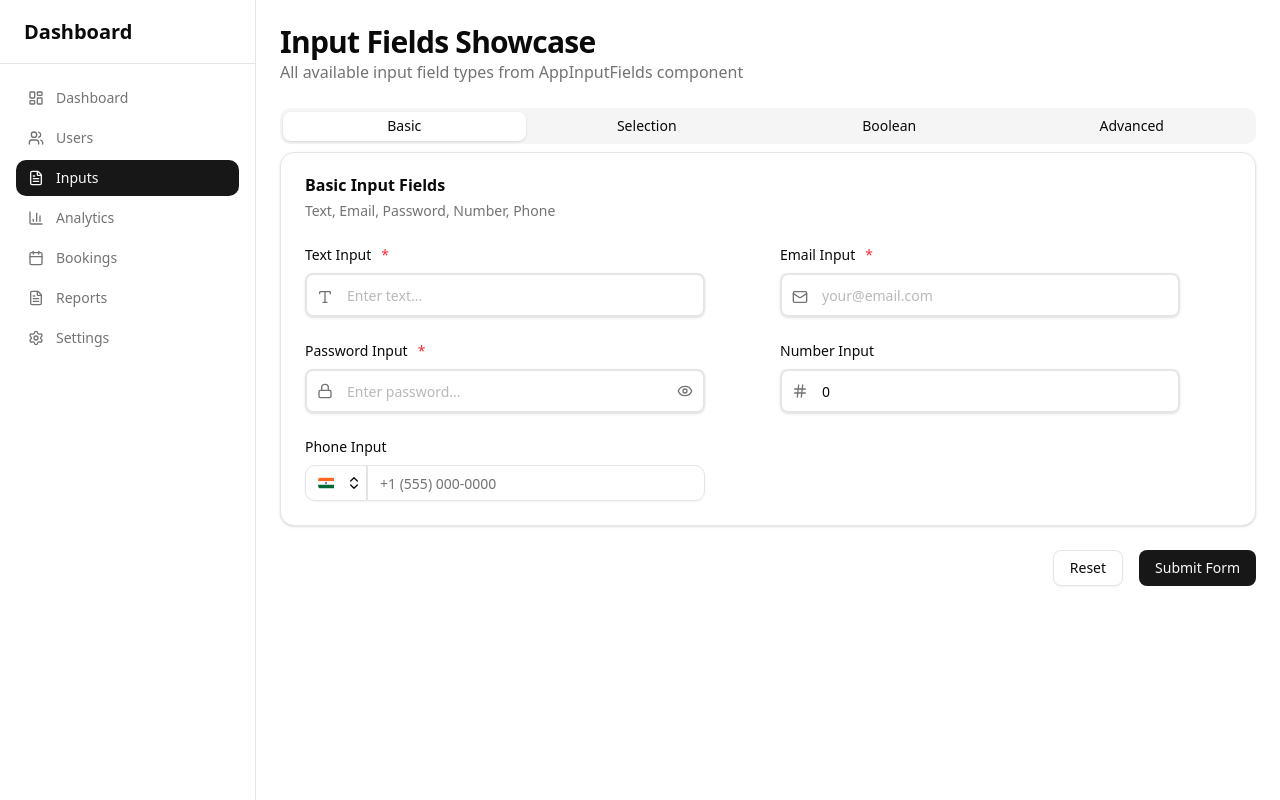
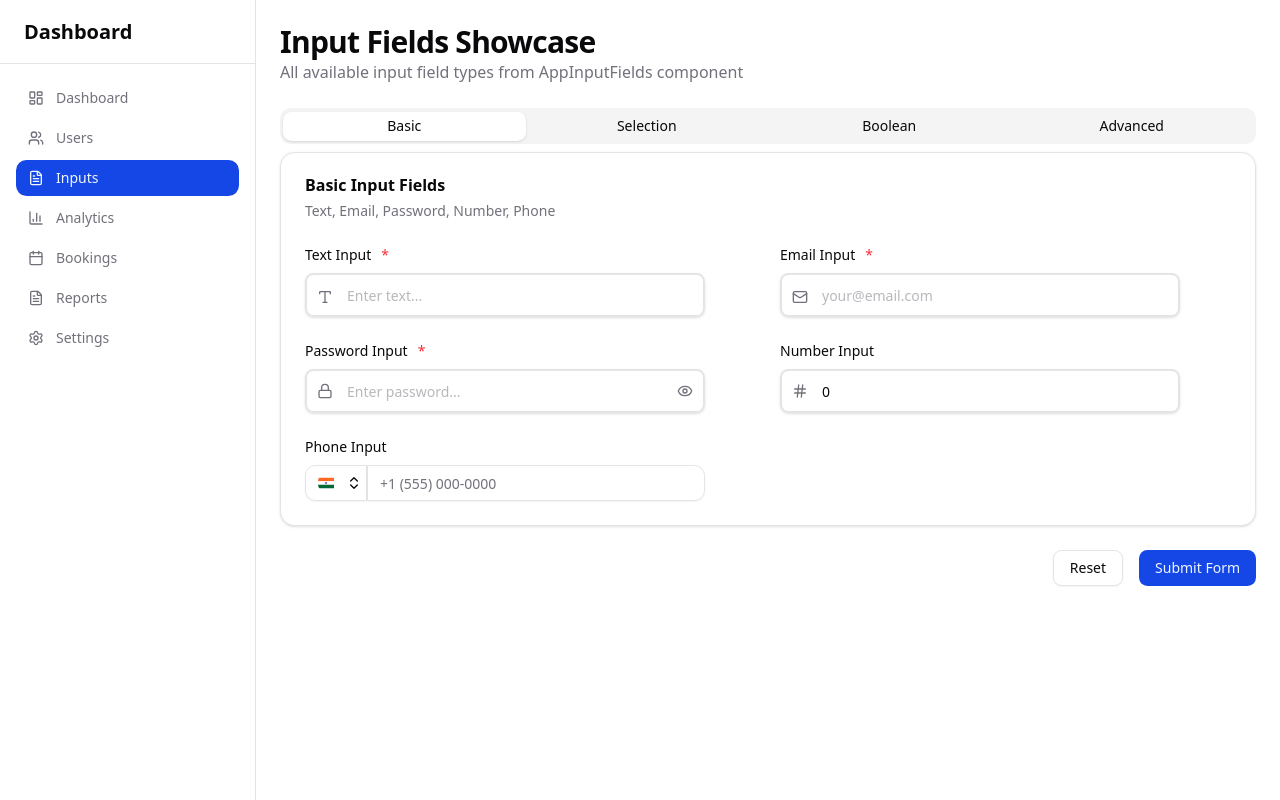
Before and after one commit to bhos1242/seva_samarpan, a Next.js app: page /dashboard/inputs in a window 1280 px wide. Built offline with nearby package versions, Linux system fonts and the light colour scheme.

Commit message:
feat: add global CSS with theme variables and new form-integrated multi-select and select input components.

```diff
--- a/app/globals.css
+++ b/app/globals.css
@@ -47,73 +47,74 @@
 }
 
 :root {
-  --radius: 0.625rem;
+  --radius: 0.65rem;
   --background: oklch(1 0 0);
-  --foreground: oklch(0.145 0 0);
+  --foreground: oklch(0.141 0.005 285.823);
   --card: oklch(1 0 0);
-  --card-foreground: oklch(0.145 0 0);
+  --card-foreground: oklch(0.141 0.005 285.823);
   --popover: oklch(1 0 0);
-  --popover-foreground: oklch(0.145 0 0);
-  --primary: oklch(0.205 0 0);
-  --primary-foreground: oklch(0.985 0 0);
-  --secondary: oklch(0.97 0 0);
-  --secondary-foreground: oklch(0.205 0 0);
-  --muted: oklch(0.97 0 0);
-  --muted-foreground: oklch(0.556 0 0);
-  --accent: oklch(0.97 0 0);
-  --accent-foreground: oklch(0.205 0 0);
+  --popover-foreground: oklch(0.141 0.005 285.823);
+  --primary: oklch(0.488 0.243 264.376);
+  --primary-foreground: oklch(0.97 0.014 254.604);
+  --secondary: oklch(0.967 0.001 286.375);
+  --secondary-foreground: oklch(0.21 0.006 285.885);
+  --muted: oklch(0.967 0.001 286.375);
+  --muted-foreground: oklch(0.552 0.016 285.938);
+  --accent: oklch(0.967 0.001 286.375);
+  --accent-foreground: oklch(0.21 0.006 285.885);
   --destructive: oklch(0.577 0.245 27.325);
-  --border: oklch(0.922 0 0);
-  --input: oklch(0.922 0 0);
+  --border: oklch(0.92 0.004 286.32);
+  --input: oklch(0.92 0.004 286.32);
   --ring: oklch(0.708 0 0);
-  --chart-1: oklch(0.646 0.222 41.116);
-  --chart-2: oklch(0.6 0.118 184.704);
-  --chart-3: oklch(0.398 0.07 227.392);
-  --chart-4: oklch(0.828 0.189 84.429);
-  --chart-5: oklch(0.769 0.188 70.08);
+  --chart-1: oklch(0.809 0.105 251.813);
+  --chart-2: oklch(0.623 0.214 259.815);
+  --chart-3: oklch(0.546 0.245 262.881);
+  --chart-4: oklch(0.488 0.243 264.376);
+  --chart-5: oklch(0.424 0.199 265.638);
   --sidebar: oklch(0.985 0 0);
-  --sidebar-foreground: oklch(0.145 0 0);
-  --sidebar-primary: oklch(0.205 0 0);
-  --sidebar-primary-foreground: oklch(0.985 0 0);
-  --sidebar-accent: oklch(0.97 0 0);
-  --sidebar-accent-foreground: oklch(0.205 0 0);
-  --sidebar-border: oklch(0.922 0 0);
+  --sidebar-foreground: oklch(0.141 0.005 285.823);
+  --sidebar-primary: oklch(0.546 0.245 262.881);
+  --sidebar-primary-foreground: oklch(0.97 0.014 254.604);
+  --sidebar-accent: oklch(0.967 0.001 286.375);
+  --sidebar-accent-foreground: oklch(0.21 0.006 285.885);
+  --sidebar-border: oklch(0.92 0.004 286.32);
   --sidebar-ring: oklch(0.708 0 0);
 }
 
 .dark {
-  --background: oklch(0.145 0 0);
+  --background: oklch(0.141 0.005 285.823);
   --foreground: oklch(0.985 0 0);
-  --card: oklch(0.205 0 0);
+  --card: oklch(0.21 0.006 285.885);
   --card-foreground: oklch(0.985 0 0);
-  --popover: oklch(0.205 0 0);
+  --popover: oklch(0.21 0.006 285.885);
   --popover-foreground: oklch(0.985 0 0);
-  --primary: oklch(0.922 0 0);
-  --primary-foreground: oklch(0.205 0 0);
-  --secondary: oklch(0.269 0 0);
+  --primary: oklch(0.488 0.243 264.376);
+  --primary-foreground: oklch(0.97 0.014 254.604);
+  --secondary: oklch(0.274 0.006 286.033);
   --secondary-foreground: oklch(0.985 0 0);
-  --muted: oklch(0.269 0 0);
-  --muted-foreground: oklch(0.708 0 0);
-  --accent: oklch(0.269 0 0);
+  --muted: oklch(0.274 0.006 286.033);
+  --muted-foreground: oklch(0.705 0.015 286.067);
+  --accent: oklch(0.274 0.006 286.033);
   --accent-foreground: oklch(0.985 0 0);
   --destructive: oklch(0.704 0.191 22.216);
   --border: oklch(1 0 0 / 10%);
   --input: oklch(1 0 0 / 15%);
   --ring: oklch(0.556 0 0);
-  --chart-1: oklch(0.488 0.243 264.376);
-  --chart-2: oklch(0.696 0.17 162.48);
-  --chart-3: oklch(0.769 0.188 70.08);
-  --chart-4: oklch(0.627 0.265 303.9);
-  --chart-5: oklch(0.645 0.246 16.439);
-  --sidebar: oklch(0.205 0 0);
+  --chart-1: oklch(0.809 0.105 251.813);
+  --chart-2: oklch(0.623 0.214 259.815);
+  --chart-3: oklch(0.546 0.245 262.881);
+  --chart-4: oklch(0.488 0.243 264.376);
+  --chart-5: oklch(0.424 0.199 265.638);
+  --sidebar: oklch(0.21 0.006 285.885);
   --sidebar-foreground: oklch(0.985 0 0);
-  --sidebar-primary: oklch(0.488 0.243 264.376);
-  --sidebar-primary-foreground: oklch(0.985 0 0);
-  --sidebar-accent: oklch(0.269 0 0);
+  --sidebar-primary: oklch(0.623 0.214 259.815);
+  --sidebar-primary-foreground: oklch(0.97 0.014 254.604);
+  --sidebar-accent: oklch(0.274 0.006 286.033);
   --sidebar-accent-foreground: oklch(0.985 0 0);
   --sidebar-border: oklch(1 0 0 / 10%);
-  --sidebar-ring: oklch(0.556 0 0);
+  --sidebar-ring: oklch(0.439 0 0);
 }
+
 
 @layer base {
   * {
--- a/components/AppInputFields/components/InputMultiSelect.tsx
+++ b/components/AppInputFields/components/InputMultiSelect.tsx
@@ -82,7 +82,7 @@
       transition: "all 150ms ease",
       "&:hover": {
         backgroundColor: state.isSelected ? "var(--primary)" : "var(--accent)",
-        transform: "translateX(4px)",
+
       },
       zIndex: 9999,
     }),
--- a/components/AppInputFields/components/InputSelect.tsx
+++ b/components/AppInputFields/components/InputSelect.tsx
@@ -88,7 +88,7 @@
       transition: "all 150ms ease",
       "&:hover": {
         backgroundColor: state.isSelected ? "var(--primary)" : "var(--accent)",
-        transform: "translateX(4px)",
+
       },
       zIndex: 9999,
     }),
```
